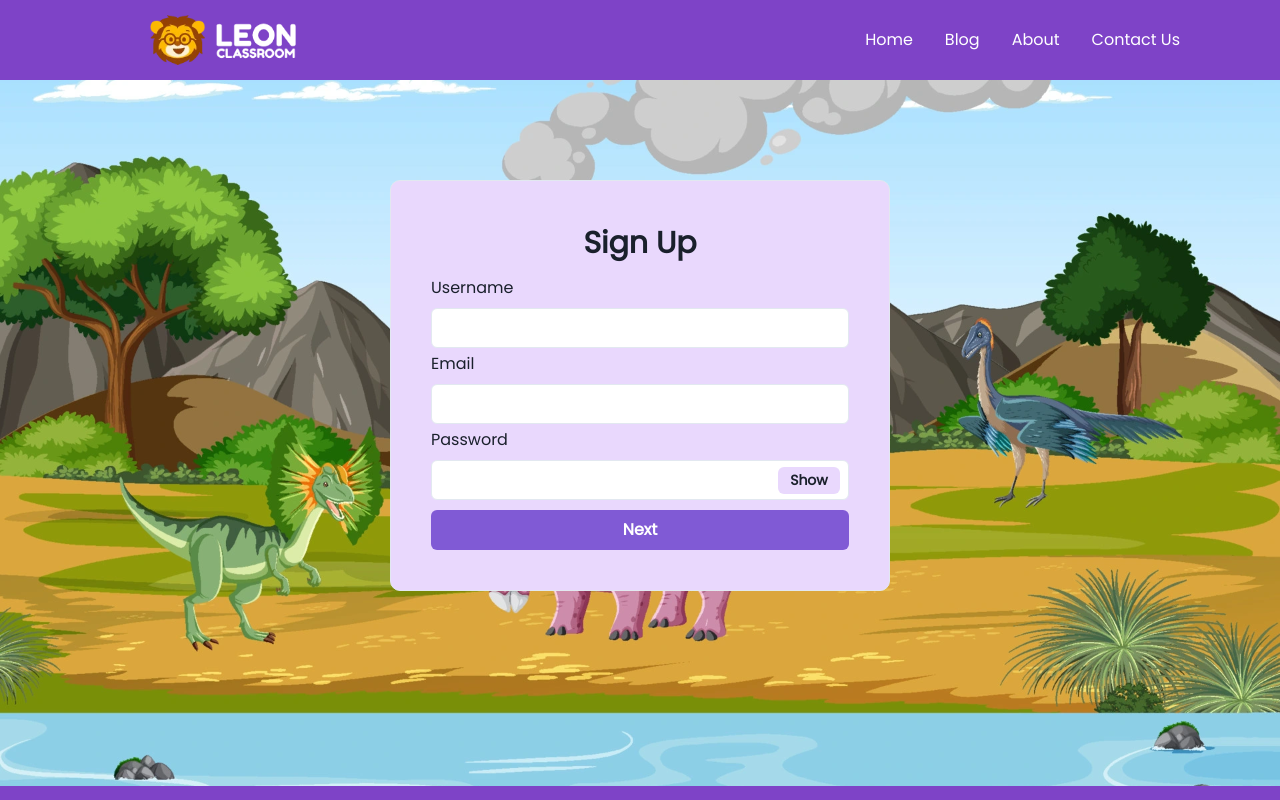
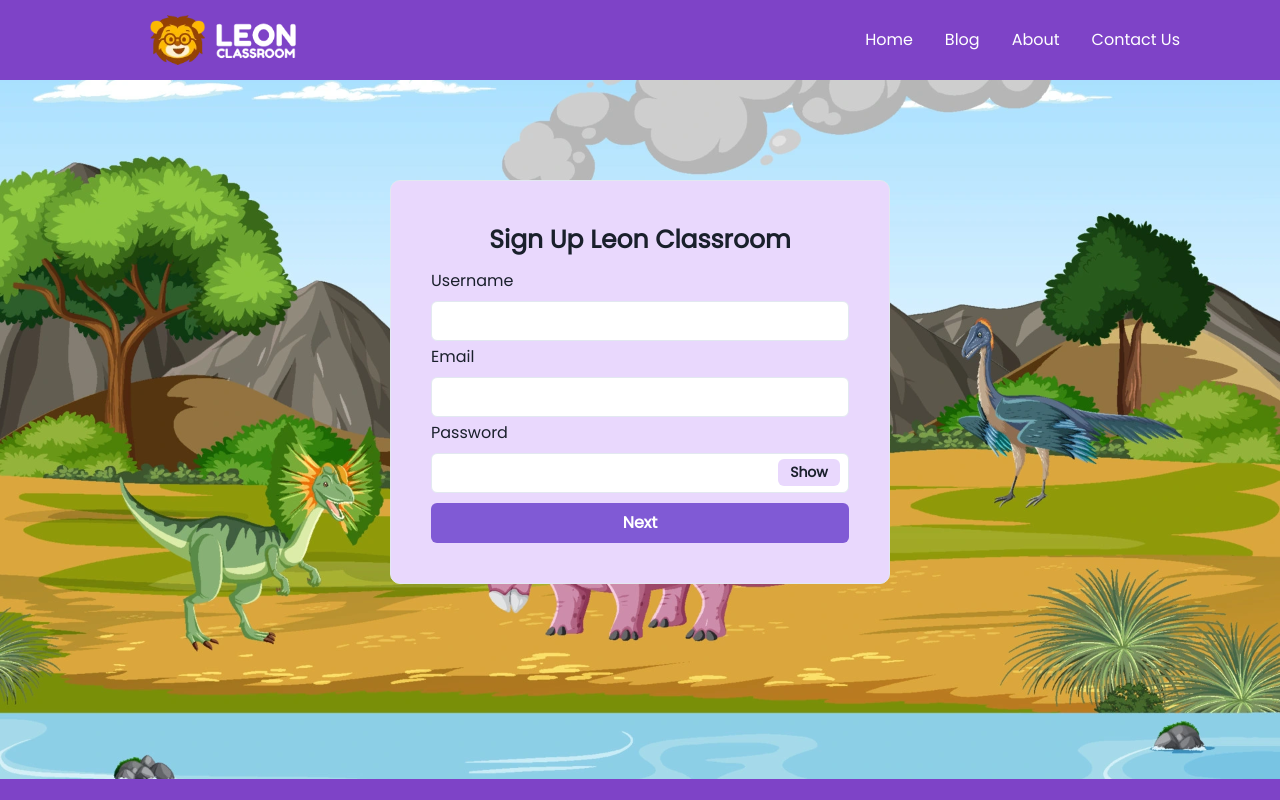
Before and after one commit to zacky791/Mini-Project-2-, a Next.js app: page /signup in a window 1280 px wide. Shown: the top 800 px of the page. Built offline with nearby package versions, Linux system fonts and the light colour scheme.

Commit message:
improve code global state

```diff
--- a/pages/signup.js
+++ b/pages/signup.js
@@ -56,7 +56,7 @@ export default function page () {
     <Header/>
     <Box bg={'purple.100'} borderRadius={"10px"} mb={"195px"} padding={'40px'}  borderWidth={'1px'} mt={'100px'} maxW={'500px'} mx={"auto"} display={'flex'} flexDirection={'column'}   >
       <VStack>
-           <Text fontWeight={'bold'} fontSize={'30px'} mb={"10px"}>Sign Up</Text>
+           <Text fontWeight={'bold'} fontSize={'25px'} mb={"10px"}>Sign Up Leon Classroom </Text>
       </VStack>
       { screen === 0 && <SignUpForm/>}
 
```
